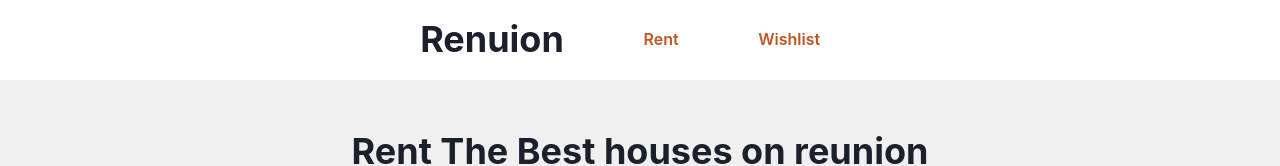
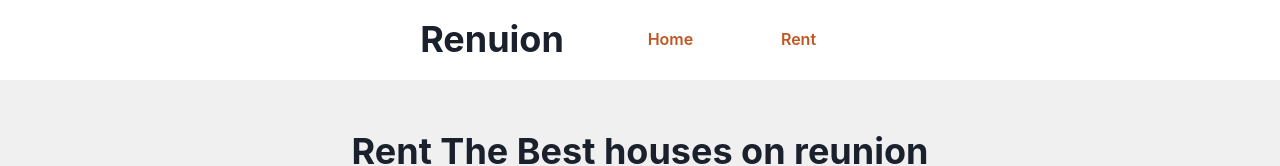
Before and after one commit to ParthParolekar/reunion-internship, a React (Create React App) app: page / in a window 1280 px wide. Shown: the top 166 px of the page. Built offline with nearby package versions, Linux system fonts and the light colour scheme.

Commit message:
add: home link

```diff
--- a/src/components/navbar/Navbar.js
+++ b/src/components/navbar/Navbar.js
@@ -24,14 +24,14 @@ const Navbar = () => {
           h="100%"
           w="20vw"
         >
+          <NavLink to="/">
+            <Button colorScheme="orange" variant="ghost">
+              Home
+            </Button>
+          </NavLink>
           <NavLink to="rent">
             <Button colorScheme="orange" variant="ghost">
               Rent
-            </Button>
-          </NavLink>
-          <NavLink to="wishlist">
-            <Button colorScheme="orange" variant="ghost">
-              Wishlist
             </Button>
           </NavLink>
         </Flex>
```
